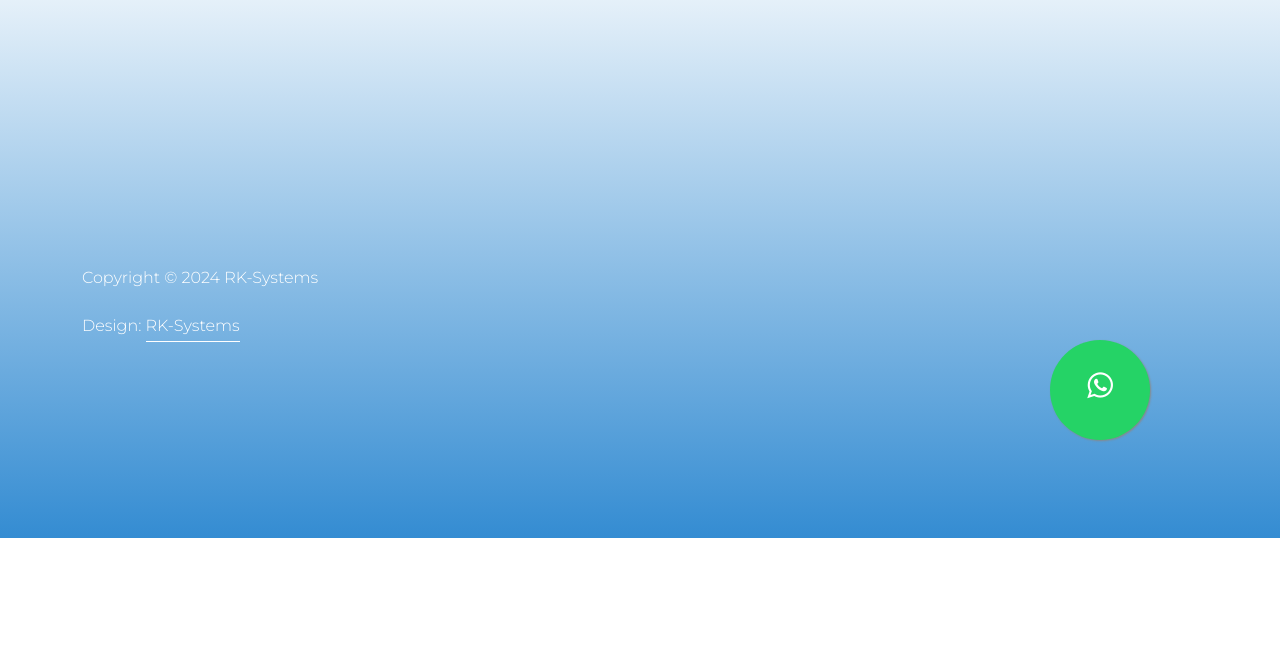
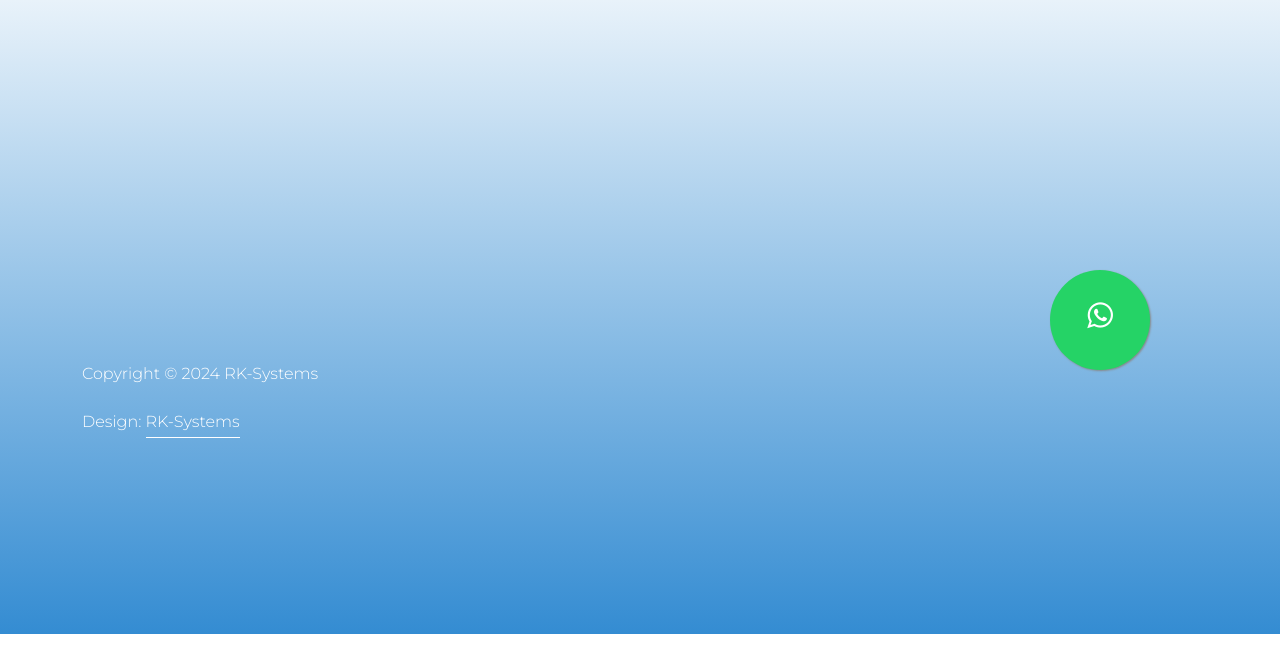
Before and after one commit to Gilvanei3011/Engajazap, a plain HTML site: page index.html in a window 1280 px wide. Drawn offline with Linux system fonts and the light colour scheme; a web font is replaced by a local one.

Commit message:
Add files via upload

```diff
--- a/index.html
+++ b/index.html
@@ -43,7 +43,7 @@
         </div>
 
                 <link rel="stylesheet" href="https://maxcdn.bootstrapcdn.com/font-awesome/4.5.0/css/font-awesome.min.css">
-      <a href="https://api.whatsapp.com/send?phone=5575981806055&text=Ol%C3%A1!" style="position:fixed;width:100px;height:100px;bottom:360px;right:130px;background-color:#25d366;color:#FFF;border-radius:50px;text-align:center;font-size:30px;box-shadow: 1px 1px 2px #888;
+      <a href="https://api.whatsapp.com/send?phone=5575981806055&text=Ol%C3%A1!" style="position:fixed;width:100px;height:100px;bottom:430px;right:130px;background-color:#25d366;color:#FFF;border-radius:50px;text-align:center;font-size:30px;box-shadow: 1px 1px 2px #888;
                z-index:1000;" target="_blank">
          <i style="margin-top:30px" class="fa fa-whatsapp"></i>
       </a>
@@ -52,6 +52,8 @@
 
                 <div class="col-lg-3 col-12">
                   <br><br>
+<br><br>
+<br><br>
 <br><br>
                     <p class="copyright-text mb-0">Copyright © 2024 RK-Systems
                         <br><br>
```
